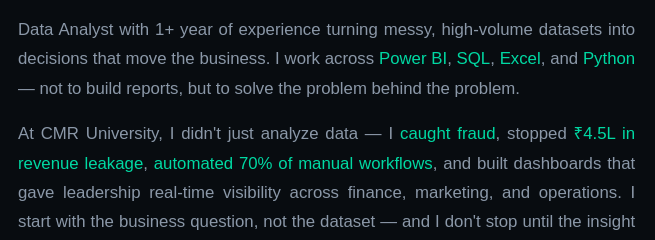
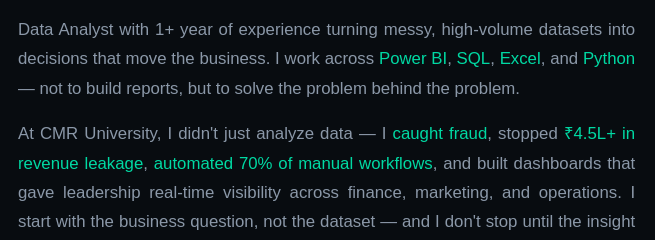
Before and after one commit to Lokesh-vr/Lokesh_DataAnalyst_Portfolio, a website: page index.html in a window 1280 px wide. Shown: the part 4740-4980 px from the top of the page, 112-767 px from the left. Drawn offline with Linux system fonts and the light colour scheme.

Commit message:
index.html

```diff
--- a/index.html
+++ b/index.html
@@ -738,7 +738,7 @@
           <div class="about-text reveal">
             <h2 class="section-h2" style="margin-bottom:24px">Think in Patterns,<br />Speak in Insights</h2>
             <p>Data Analyst with 1+ year of experience turning messy, high-volume datasets into decisions that move the business. I work across <strong>Power BI</strong>, <strong>SQL</strong>, <strong>Excel</strong>, and <strong>Python</strong> — not to build reports, but to solve the problem behind the problem.</p>
-            <p>At CMR University, I didn't just analyze data — I <strong>caught fraud</strong>, stopped <strong>₹4.5L in revenue leakage</strong>, <strong>automated 70% of manual workflows</strong>, and built dashboards that gave leadership real-time visibility across finance, marketing, and operations. I start with the business question, not the dataset — and I don't stop until the insight is actionable.</p>
+            <p>At CMR University, I didn't just analyze data — I <strong>caught fraud</strong>, stopped <strong>₹4.5L+ in revenue leakage</strong>, <strong>automated 70% of manual workflows</strong>, and built dashboards that gave leadership real-time visibility across finance, marketing, and operations. I start with the business question, not the dataset — and I don't stop until the insight is actionable.</p>
             <div style="margin-top:28px"><a href="mailto:lokesh2520031968@gmail.com" class="btn-primary" style="font-size:0.85rem;padding:12px 22px">Let's Talk →</a></div>
           </div>
           <div class="about-card reveal reveal-delay-2">
```
